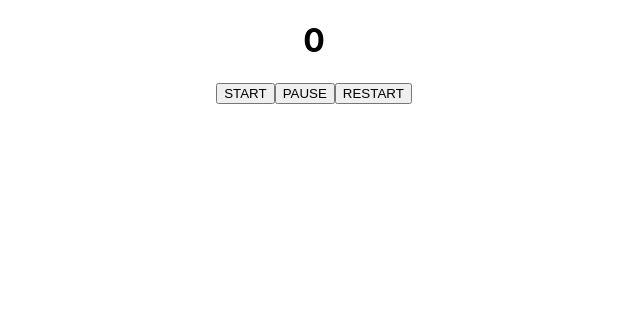
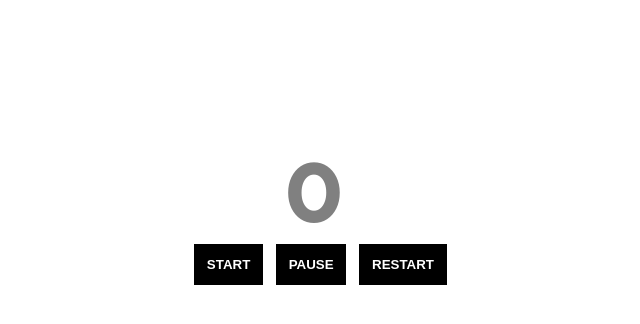
Before and after one commit to DaquanJ/stop_watch, a React (Create React App) app: page / in a window 1280 px wide. Shown: the top 324 px of the page, without its empty margins (326-966 px from the left). Built offline with nearby package versions, Linux system fonts and the light colour scheme.

Commit message:
styling clock

```diff
--- a/src/App.css
+++ b/src/App.css
@@ -1,3 +1,21 @@
 .App {
   text-align: center;
+  margin-top: 10%;
 }
+
+#count {
+  font-size: 100px;
+  font-family: 'Raleway', sans-serif;
+  color: gray;
+  margin-bottom: -1px;
+}
+
+.buttons button {
+  padding: 1%;
+  margin-left: 1%;
+  border: none;
+  font-weight: bold;
+  background-color: black;
+  color: white;
+  outline: none;
+}
--- a/src/index.css
+++ b/src/index.css
@@ -1,3 +1,5 @@
+@import url('https://fonts.googleapis.com/css?family=Raleway:700&display=swap');
+
 body {
   margin: 0;
   font-family: -apple-system, BlinkMacSystemFont, 'Segoe UI', 'Roboto', 'Oxygen',
```
